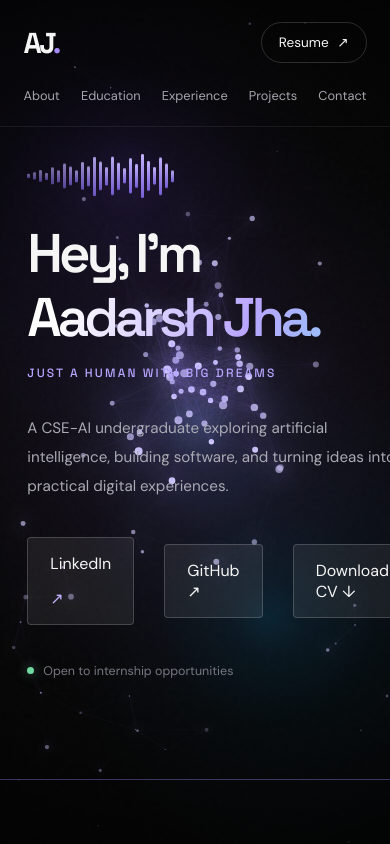
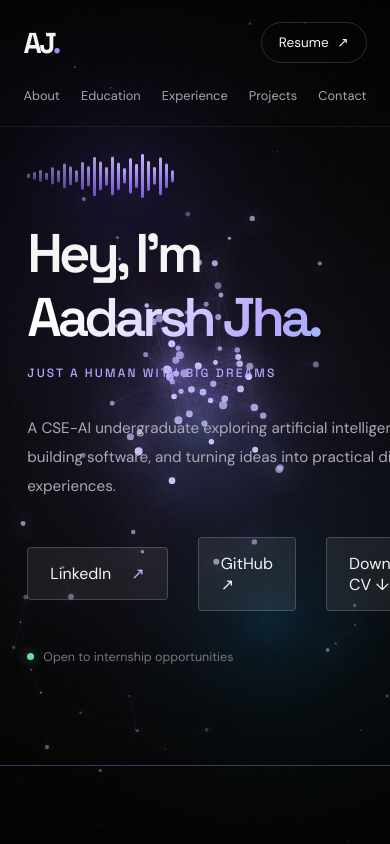
Before and after one commit to Aadarsh2006/Aadarsh_Jha_Portfolio, a React (Vite) app: page / in a window 390 px wide. Shown: the top 844 px of the page. Built offline with nearby package versions, Linux system fonts and the light colour scheme.

Commit message:
Updated App.css mobile hero buttons

```diff
--- a/src/App.css
+++ b/src/App.css
@@ -227,9 +227,10 @@
 }
 
 
+
 /* Mobile hero buttons */
 @media (max-width: 600px) {
-  .hero-button {
+  .hero-buttons {
     display: flex;
     flex-direction: column;
     align-items: flex-start;
@@ -237,7 +238,7 @@
     width: 100%;
   }
 
-  .hero-button {
+  .hero-buttons .hero-cta {
     box-sizing: border-box;
     width: 100%;
     max-width: 320px;
```
